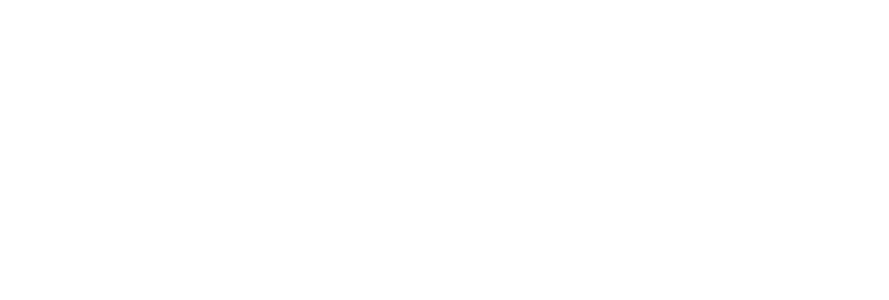
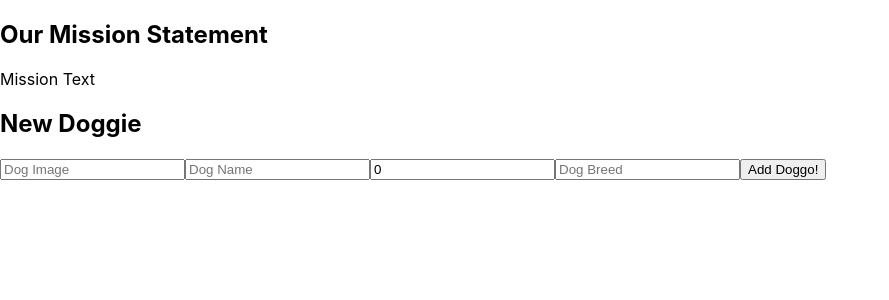
Before and after one commit to QwertyJon25/Canine-Crushes-frontend, a React (Create React App) app: page /dog-page in a window 1280 px wide. Shown: the top 300 px of the page, without its empty margins (0-889 px from the left). Built offline with nearby package versions, Linux system fonts and the light colour scheme; no server answers.

Commit message:
Completed Foundation

```diff
--- a/package.json
+++ b/package.json
@@ -8,7 +8,9 @@
     "@testing-library/user-event": "^12.8.3",
     "react": "^17.0.2",
     "react-dom": "^17.0.2",
+    "react-router-dom": "^5.3.0",
     "react-scripts": "4.0.3",
+    "styled-components": "^5.3.3",
     "web-vitals": "^1.1.2"
   },
   "scripts": {
--- /dev/null
+++ b/src/About.js
@@ -0,0 +1,10 @@
+import React from 'react'
+
+export default function About() {
+    return (
+        <div className="about">
+            <h2>Our Mission Statement</h2>
+            <p>Mission Text</p>
+        </div>
+    )
+}
--- a/src/App.js
+++ b/src/App.js
@@ -1,11 +1,26 @@
 import React from "react"
-// import Mission from "./Mission"
-// import DogPage from
+import { Route, Switch } from "react-router-dom";
+import About from "./About"
+import DogPage from "./DogPage"
 
 function App() {
   return (
-    <div className="App">
-
+    <div className="app">
+      <Switch>
+        <Route exact path="/about">
+      <About />
+      </Route>
+      <Route exact page="/">
+        <About />
+        <DogPage />
+        </Route>
+      <Route exact path="/dog-page">
+      <DogPage />
+      </Route>
+      <Route exact path="*">
+        <h1>404 Not Found</h1>
+      </Route>
+      </Switch>
     </div>
   );
 }
--- a/src/DogCard.js
+++ b/src/DogCard.js
@@ -1,9 +1,42 @@
-import React from 'react'
+import React, { useState} from 'react'
 
-export default function DogCard() {
+export default function DogCard({ dogData, updateDog, deleteDog }) {
+    const { name, age, breed, image_url, id} = dogData;
+
+    const [newName, setNewName] = ("")
+    const [showForm, setShowForm] = useState(false)
+
+
+    const handleUpdate = (e) => {
+        e.preventDefault();
+
+        fetch('http://localhost:9292/dogs/'+id, {
+            method: 'PATCH',
+            headers: { 'Content-Type': 'application.json'},
+            body: JSON.stringify({name: newName})
+        })
+        .then(resp => resp.json())
+        .then(updatedDog => updateDog(updatedDog))
+}
+
+const deleteHandler = () => {
+    fetch('http:localhost:9292/dogs/'+id, {method: "DELETE"})
+    .then(() => deleteDog(dogData))
+
+}
     return (
-        <div>
-
-        </div>
-    )
+        <li className="dog-card">
+            <img src={image_url} alt={name}/>
+            <h4>{name}</h4>
+            <h3>{age}</h3>
+            <h2>{breed}</h2>
+            <button>❤</button>
+            <button onClick={() => setShowForm(!showForm)}>Edit Name</button>
+            <button onClick={deleteHandler} style={{backgroundColor: "red"}}>BYE PUPPY</button>
+            { showForm ? <form onSubmit={handleUpdate}>
+                <input onChange={(e) => setNewName(e.target.value)} value={newName} placeholder="input new name" name="name" type="text" />
+                <input type="submit" />
+            </form>: null}
+        </li>
+    );
 }
--- a/src/DogContainer.js
+++ b/src/DogContainer.js
@@ -1,10 +1,11 @@
 import React from 'react'
-// import DogCard from "./DogCard";
+import DogCard from "./DogCard";
 
-export default function DogList() {
+export default function DogContainer({ dogs, updateDog, deleteDog }) {
+
     return (
-        <div>
-
+        <div className="dog-container">
+            <ul className="cards">{ dogs.map(dogObj => <DogCard deleteDog={deleteDog} updateDog={updateDog} key={dogObj.id} dogData={dogObj}/>)}</ul>
         </div>
     )
 }
--- a/src/DogPage.js
+++ b/src/DogPage.js
@@ -1,10 +1,43 @@
-import React from 'react'
-// import DogContainer from "./DogContainer";
+import React, {useEffect, useState } from 'react'
+import DogContainer from "./DogContainer";
+import NewDogForm from "./NewDogForm";
 
 export default function DogPage() {
+    const [dogs, setDogs] = useState([])
+
+    useEffect(() => {
+        fetch('http://localhost:9292/dogs')
+        .then(resp => resp.json())
+        .then(dogData => setDogs(dogData))
+    }, [])
+
+    const addNewDog = (newDogObj) => {
+        setDogs((prevArray) => [...prevArray, newDogObj])
+    }
+
+    const updateDog = (updatedDog) => {
+
+        const updatedArray = dogs.map((oldDogObj) => {
+            if(updatedDog.id === oldDogObj.id) {
+                return {...updatedDog}
+            } else{
+                return oldDogObj
+            }
+        })
+
+        setDogs(updatedArray)
+    }
+
+    const deleteDog = (clickedDog) => {
+        const newArray = dogs.filter((oldDogObj) => oldDogObj.id !== clickedDog.id)
+        setDogs(newArray)
+    }
+
+
     return (
-        <div>
-
+        <div className="dog-page">
+            <NewDogForm addNewDog={addNewDog}/>
+            <DogContainer deleteDog={deleteDog} updateDog={updateDog} dogs={dogs}/>
         </div>
     )
 }
--- a/src/NewDogForm.js
+++ b/src/NewDogForm.js
@@ -1,9 +1,49 @@
-import React from 'react'
+import React, { useState } from 'react'
 
-export default function NewDogForm() {
+export default function NewDogForm({ addNewDog }) {
+    const [image, setImage] = useState("")
+    const [name, setName] = useState("")
+    const [age, setAge] = useState(0)
+    const [breed, setBreed] = useState("")
+
+
+    const handleSubmit = (e) => {
+        e.preventDefault();
+
+        const newDog = {
+            image: image,
+            name: name,
+            age: age,
+            breed, breed
+        }
+
+        const options = {
+        headers: {"Content-Type": "application/json"},
+        method: "POST",
+        body: JSON.stringify(newDog)
+    }
+
+    fetch('http://localhost:9292/dogs', options)
+    .then(resp => resp.json())
+    .then(newDog => {
+        addNewDog(newDog)
+        setImage("");
+        setName("");
+        setAge(0);
+        setBreed("");
+    })
+    }
+
     return (
-        <div>
-
+        <div className="new-dog-form">
+            <h2>New Doggie</h2>
+            <form onSubmit={handleSubmit}>
+                <input value={image} onChange={(e) => setImage(e.target.value)} type="text" name="image" placeholder="Dog Image"/>
+                <input value={name} onChange={(e) => setName(e.target.value)} type="text" name="name" placeholder="Dog Name"/>
+                <input value={age} onChange={(e) => setAge(e.target.value)} type="text" name="age" placeholder="Dog Age"/>
+                <input value={breed} onChange={(e) => setBreed(e.target.value)} type="text" name="breed" placeholder="Dog Breed"/>
+                <button type="submit">Add Doggo!</button>
+            </form>
         </div>
-    )
+    );
 }
--- a/src/index.js
+++ b/src/index.js
@@ -1,10 +1,15 @@
 import React from 'react';
 import ReactDOM from 'react-dom';
+import App from './App';
 import './index.css';
-import App from './App';
+import { BrowserRouter as Router } from "react-router-dom";
 
 
-ReactDOM.render(<App />, document.getElementById("root"));
+ReactDOM.render(
+<Router>
+<App />
+</Router>,
+ document.getElementById("root"));
 
 // If you want to start measuring performance in your app, pass a function
 // to log results (for example: reportWebVitals(console.log))
```
Also changed, not shown: src/Mission.js (deleted, +0 -9 lines), 1 other file (tests, documents, lock files or other folders).
